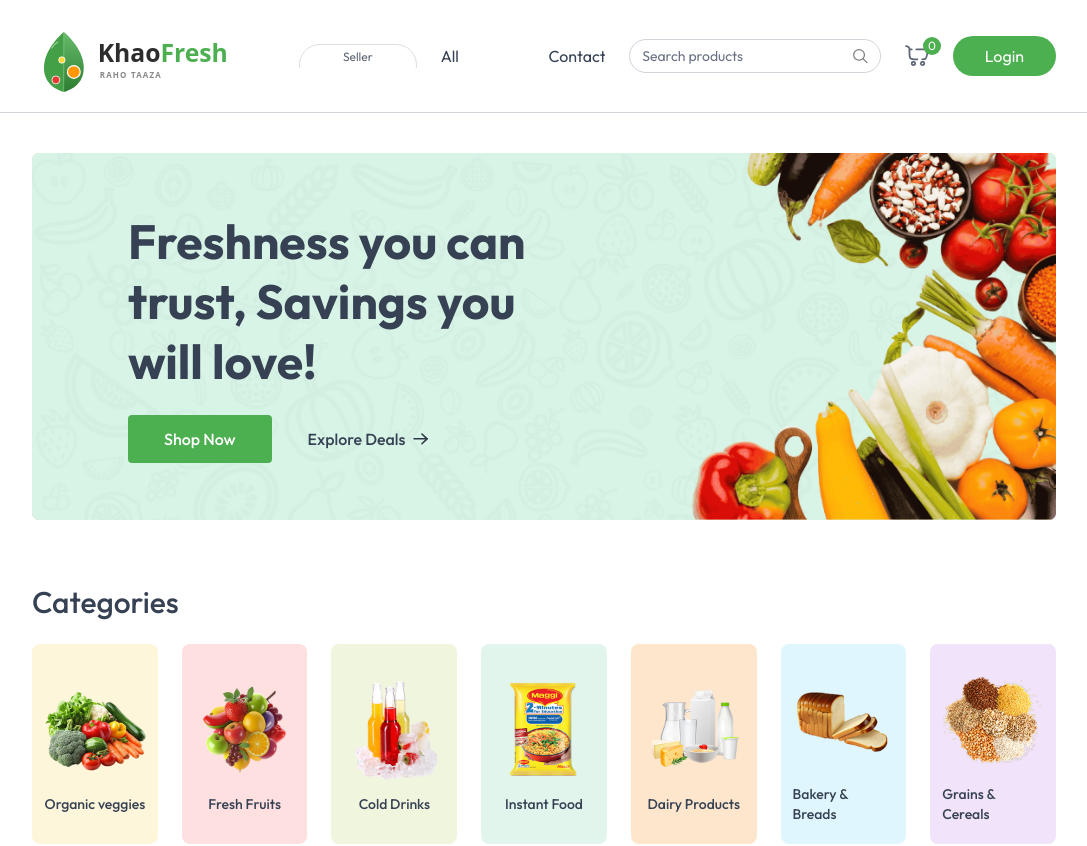
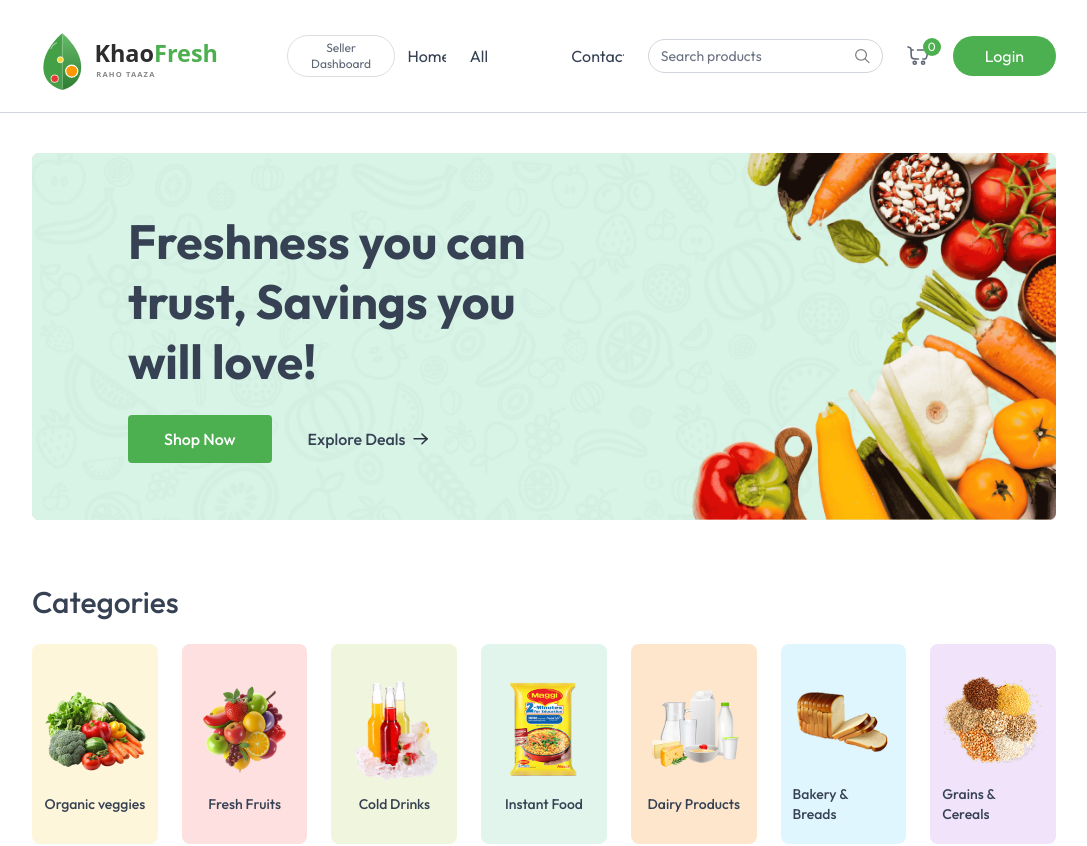
Before and after one commit to TusharChakravarti/Groccery-Website, a React (Vite) app in the folder client/: page / in a window 1280 px wide. Shown: the top 846 px of the page, without its empty margins (96-1183 px from the left). Built offline with nearby package versions, Linux system fonts and the light colour scheme; no server answers.

Commit message:
khaofresh

```diff
--- a/client/src/components/Navbar.jsx
+++ b/client/src/components/Navbar.jsx
@@ -33,17 +33,29 @@ function Navbar() {
     }, [searchQuery]);
 
     return (
-        <nav className="flex items-center justify-between px-6 md:px-16 lg:px-24 xl:px-32 py-4 border-b border-gray-300 bg-white relative transition-all z-50">
+        <nav className="flex items-center justify-between px-6 md:px-16 lg:px-10 xl:px-32 py-4 border-b border-gray-300 bg-white relative transition-all z-50">
             <NavLink to='/' onClick={() => setOpen(false)}>
                 <img className='h-20' src={assets.logo} alt='logo' />
             </NavLink>
             {/* Desktop Menu */}
             <div className="hidden md:flex items-center gap-6 ml-7">
-                <NavLink to="/" className="relative overflow-hidden h-6 group">
-                 <button class="border border-gray-300 px-3 py-1 rounded-full text-xs cursor-pointer opacity-80" fdprocessedid="zocp48">Seller Dashboard</button>
-                    <span className="block group-hover:-translate-y-full transition-transform duration-300">Home</span>
-                    <span className="block absolute top-full left-0 group-hover:translate-y-[-100%] transition-transform duration-300">Home</span>
-                </NavLink>
+            <NavLink to="/" className="flex items-center gap-3 group">
+
+  <button className="border border-gray-300 px-3 py-1 rounded-full text-xs cursor-pointer opacity-80">
+    Seller Dashboard
+  </button>
+
+  <div className="relative overflow-hidden h-6">
+    <span className="block group-hover:-translate-y-full transition-transform duration-300">
+      Home
+    </span>
+    <span className="block absolute top-full left-0 group-hover:translate-y-[-100%] transition-transform duration-300">
+      Home
+    </span>
+  </div>
+
+</NavLink>
+
 
                 <NavLink to="/products" className="relative overflow-hidden h-6 group">
                     <span className="block group-hover:-translate-y-full transition-transform duration-300">All Products</span>
```
